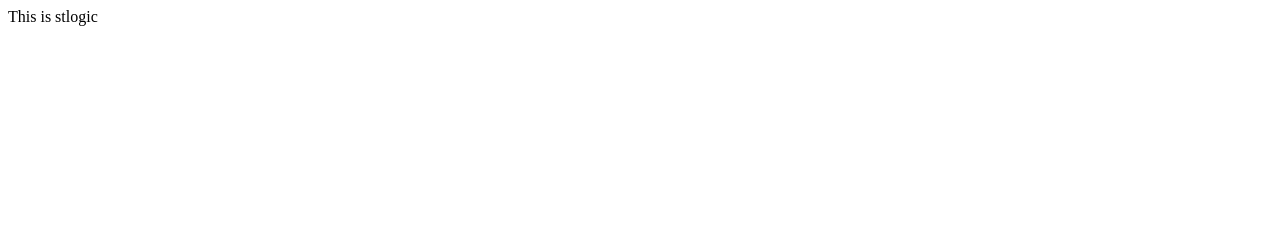
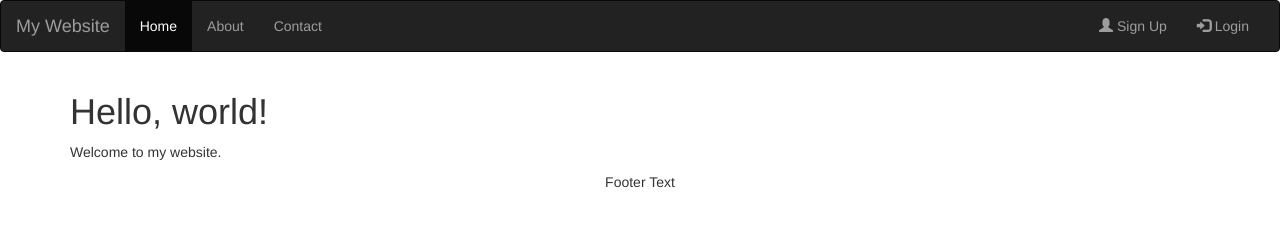
Before and after one commit to lastyd/lastyd.github.io, a plain HTML site: page index.html in a window 1280 px wide. Drawn offline with nearby package versions, Linux system fonts and the light colour scheme.

Commit message:
Update index.html

```diff
--- a/index.html
+++ b/index.html
@@ -1 +1,50 @@
-This is stlogic
+<!DOCTYPE html>
+<html>
+<head>
+  <title>My Website</title>
+  <meta charset="utf-8">
+  <meta name="viewport" content="width=device-width, initial-scale=1">
+  <link rel="stylesheet" href="https://maxcdn.bootstrapcdn.com/bootstrap/3.4.1/css/bootstrap.min.css">
+  <script src="https://ajax.googleapis.com/ajax/libs/jquery/3.5.1/jquery.min.js"></script>
+  <script src="https://maxcdn.bootstrapcdn.com/bootstrap/3.4.1/js/bootstrap.min.js"></script>
+</head>
+<body>
+
+<!-- Navbar -->
+<nav class="navbar navbar-inverse">
+  <div class="container-fluid">
+    <div class="navbar-header">
+      <button type="button" class="navbar-toggle" data-toggle="collapse" data-target="#myNavbar">
+        <span class="icon-bar"></span>
+        <span class="icon-bar"></span>
+        <span class="icon-bar"></span>
+      </button>
+      <a class="navbar-brand" href="#">My Website</a>
+    </div>
+    <div class="collapse navbar-collapse" id="myNavbar">
+      <ul class="nav navbar-nav">
+        <li class="active"><a href="#">Home</a></li>
+        <li><a href="#">About</a></li>
+        <li><a href="#">Contact</a></li>
+      </ul>
+      <ul class="nav navbar-nav navbar-right">
+        <li><a href="#"><span class="glyphicon glyphicon-user"></span> Sign Up</a></li>
+        <li><a href="#"><span class="glyphicon glyphicon-log-in"></span> Login</a></li>
+      </ul>
+    </div>
+  </div>
+</nav>
+
+<!-- Main content -->
+<div class="container">
+  <h1>Hello, world!</h1>
+  <p>Welcome to my website.</p>
+</div>
+
+<!-- Footer -->
+<footer class="container-fluid text-center">
+  <p>Footer Text</p>
+</footer>
+
+</body>
+</html>
```
